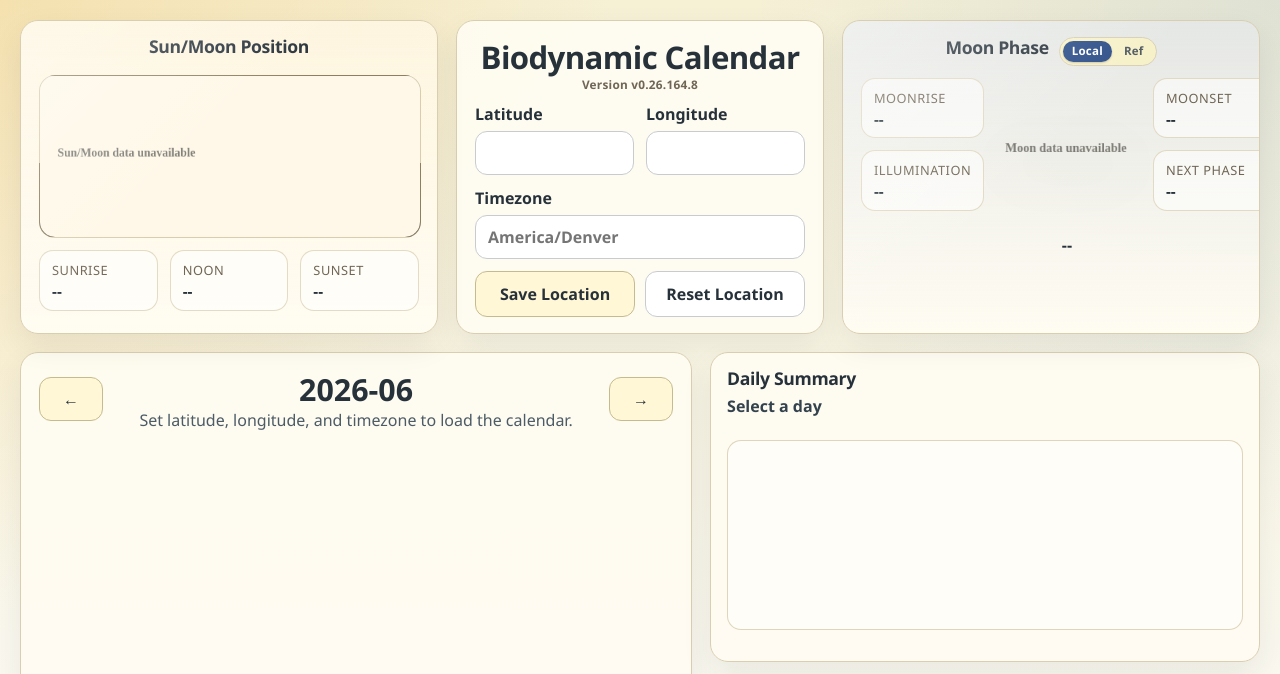
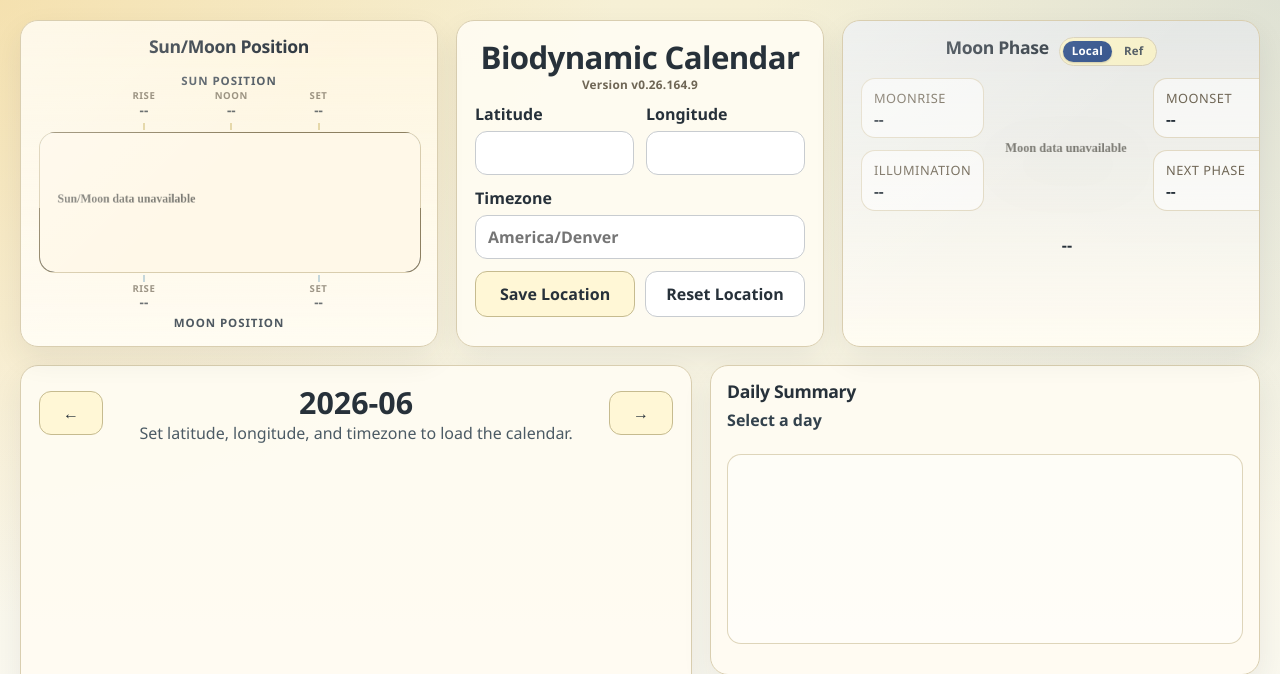
Before and after one commit to mot-yelraf/Biodynamic_Calendar, a FastAPI app: page / in a window 1280 px wide. Shown: the top 674 px of the page. Run offline with FastAPI, Linux system fonts and the light colour scheme; data that the repository does not hold is empty; some libraries are stand-ins or nearby versions.

Commit message:
Improved Sun/Moon Position card

```diff
--- a/pyproject.toml
+++ b/pyproject.toml
@@ -4,7 +4,7 @@ build-backend = "setuptools.build_meta"
 
 [project]
 name = "biodynamic-calendar"
-version = "v0.26.164.8"
+version = "v0.26.164.9"
 description = "Standalone biodynamic calendar library and local web app."
 readme = "README.md"
 requires-python = ">=3.11"
--- a/static/app.css
+++ b/static/app.css
@@ -251,6 +251,103 @@ button:disabled:hover {
 .details h2 {
   font-size: 1.1rem;
   font-weight: 800;
+}
+
+.position-chart {
+  display: grid;
+  gap: 7px;
+}
+
+.position-axis {
+  display: grid;
+  gap: 4px;
+}
+
+.position-axis-title {
+  color: #4f5961;
+  font-size: 0.72rem;
+  font-weight: 800;
+  letter-spacing: 0.08em;
+  line-height: 1;
+  text-align: center;
+  text-transform: uppercase;
+}
+
+.position-axis-track {
+  height: 34px;
+  position: relative;
+}
+
+.position-event {
+  color: #27313a;
+  height: 100%;
+  left: var(--x, 50%);
+  position: absolute;
+  top: 0;
+  width: 0;
+}
+
+.position-event::before {
+  background: rgba(39, 49, 58, 0.38);
+  content: "";
+  height: 7px;
+  left: 0;
+  position: absolute;
+  transform: translateX(-0.5px);
+  width: 1px;
+}
+
+.sun-position-event::before {
+  background: rgba(174, 139, 20, 0.56);
+  bottom: -5px;
+}
+
+.moon-position-event::before {
+  background: rgba(46, 120, 169, 0.55);
+  top: -5px;
+}
+
+.position-event-text {
+  display: grid;
+  gap: 2px;
+  min-width: 64px;
+  pointer-events: none;
+  position: absolute;
+  text-align: center;
+  top: 0;
+  transform: translateX(var(--tx, -50%));
+}
+
+.position-event-text > span {
+  color: #6f6655;
+  font-size: 0.6rem;
+  font-weight: 800;
+  letter-spacing: 0.06em;
+  line-height: 1;
+  text-transform: uppercase;
+}
+
+.position-event-text strong {
+  display: block;
+  font-size: 0.84rem;
+  line-height: 1.05;
+  white-space: nowrap;
+}
+
+.moon-position-axis .position-axis-track {
+  height: 32px;
+}
+
+.moon-position-axis .position-event-text {
+  top: 4px;
+}
+
+.moon-position-axis .position-axis-title {
+  margin-top: 1px;
+}
+
+.position-event.is-unavailable .position-event-text {
+  opacity: 0.68;
 }
 
 .sun-graph {
--- a/templates/index.html
+++ b/templates/index.html
@@ -13,11 +13,33 @@
         <div class="astro-head">
           <h2>Sun/Moon Position</h2>
         </div>
-        <canvas id="sunGraph" class="sun-graph" width="520" height="220" aria-label="24 hour Sun and Moon position graph"></canvas>
-        <div class="astro-stats sun-moon-stats">
-          <div><span>Sunrise</span><strong id="sunriseStat">--</strong></div>
-          <div><span>Noon</span><strong id="sunNoonStat">--</strong></div>
-          <div><span>Sunset</span><strong id="sunsetStat">--</strong></div>
+        <div class="position-chart">
+          <div class="position-axis sun-position-axis" aria-label="Sun Position event times">
+            <div class="position-axis-title">Sun Position</div>
+            <div class="position-axis-track">
+              <span class="position-event sun-position-event" id="sunPositionRiseMarker" style="--x: 25%; --tx: -50%;">
+                <span class="position-event-text"><span>Rise</span><strong id="sunriseStat">--</strong></span>
+              </span>
+              <span class="position-event sun-position-event" id="sunPositionNoonMarker" style="--x: 50%; --tx: -50%;">
+                <span class="position-event-text"><span>Noon</span><strong id="sunNoonStat">--</strong></span>
+              </span>
+              <span class="position-event sun-position-event" id="sunPositionSetMarker" style="--x: 75%; --tx: -50%;">
+                <span class="position-event-text"><span>Set</span><strong id="sunsetStat">--</strong></span>
+              </span>
+            </div>
+          </div>
+          <canvas id="sunGraph" class="sun-graph" width="520" height="190" aria-label="24 hour Sun and Moon position graph"></canvas>
+          <div class="position-axis moon-position-axis" aria-label="Moon Position event times">
+            <div class="position-axis-track">
+              <span class="position-event moon-position-event" id="moonPositionRiseMarker" style="--x: 25%; --tx: -50%;">
+                <span class="position-event-text"><span>Rise</span><strong id="moonAxisRiseStat">--</strong></span>
+              </span>
+              <span class="position-event moon-position-event" id="moonPositionSetMarker" style="--x: 75%; --tx: -50%;">
+                <span class="position-event-text"><span>Set</span><strong id="moonAxisSetStat">--</strong></span>
+              </span>
+            </div>
+            <div class="position-axis-title">Moon Position</div>
+          </div>
         </div>
       </section>
 
@@ -163,6 +185,7 @@
     };
     const STATUS_REFRESH_MS = 60 * 1000;
     const SUN_REDRAW_MS = 60 * 1000;
+    const SUN_GRAPH_PAD = { top: 12, right: 18, bottom: 12, left: 24 };
 
     function monthKeyFromDate(d) {
       return `${d.getFullYear()}-${String(d.getMonth() + 1).padStart(2, "0")}`;
@@ -268,6 +291,41 @@
       const d = String(value || "").match(/^(\d{4})-(\d{2})-(\d{2})$/);
       if (!d) return "--";
       return new Date(`${value}T00:00:00`).toLocaleDateString([], { month: "short", day: "numeric" });
+    }
+
+    function sunGraphAxisPercent(minute) {
+      const canvas = document.getElementById("sunGraph");
+      const w = canvas?.width || 520;
+      const innerW = Math.max(1, w - SUN_GRAPH_PAD.left - SUN_GRAPH_PAD.right);
+      const clampedMinute = Math.max(0, Math.min(1440, Number(minute)));
+      const x = SUN_GRAPH_PAD.left + ((clampedMinute / 1440) * innerW);
+      return Math.max(0, Math.min(100, (x / w) * 100));
+    }
+
+    function setPositionEvent(markerId, statId, value, fallbackMinute) {
+      const marker = document.getElementById(markerId);
+      const stat = document.getElementById(statId);
+      const minute = toMinutes(value);
+      const hasTime = Number.isFinite(minute);
+      const axisMinute = hasTime ? minute : fallbackMinute;
+      const axisPct = sunGraphAxisPercent(axisMinute);
+      if (stat) stat.textContent = formatTime(value);
+      if (!marker) return;
+      marker.style.setProperty("--x", `${axisPct.toFixed(2)}%`);
+      marker.style.setProperty("--tx", axisPct < 9 ? "0%" : (axisPct > 91 ? "-100%" : "-50%"));
+      marker.classList.toggle("is-unavailable", !hasTime);
+      const label = marker.querySelector(".position-event-text > span")?.textContent || "Event";
+      marker.setAttribute("aria-label", `${label} ${hasTime && stat ? stat.textContent : "unavailable"}`);
+    }
+
+    function updateSunMoonPositionTimes(astro) {
+      const moonRiseForAxis = astro?.moon_rise_today || astro?.moon_rise || "";
+      const moonSetForAxis = astro?.moon_set_today || astro?.moon_set || "";
+      setPositionEvent("sunPositionRiseMarker", "sunriseStat", astro?.sunrise || "", 360);
+      setPositionEvent("sunPositionNoonMarker", "sunNoonStat", astro?.sun_noon || "", 720);
+      setPositionEvent("sunPositionSetMarker", "sunsetStat", astro?.sunset || "", 1080);
+      setPositionEvent("moonPositionRiseMarker", "moonAxisRiseStat", moonRiseForAxis, 360);
+      setPositionEvent("moonPositionSetMarker", "moonAxisSetStat", moonSetForAxis, 1080);
     }
 
     function esc(value) {
@@ -421,9 +479,7 @@
     function renderAstro(astro) {
       const moonPhaseLabel = document.getElementById("moonPhaseLabel");
       if (!astro || !astro.ok) {
-        document.getElementById("sunriseStat").textContent = "--";
-        document.getElementById("sunNoonStat").textContent = "--";
-        document.getElementById("sunsetStat").textContent = "--";
+        updateSunMoonPositionTimes(null);
         document.getElementById("moonLitStat").textContent = "--";
         document.getElementById("moonRiseStat").textContent = "--";
         document.getElementById("moonSetStat").textContent = "--";
@@ -435,9 +491,7 @@
         return;
       }
       moonPhaseLabel.textContent = astro.moon_phase_label || "Moon";
-      document.getElementById("sunriseStat").textContent = formatTime(astro.sunrise);
-      document.getElementById("sunNoonStat").textContent = formatTime(astro.sun_noon);
-      document.getElementById("sunsetStat").textContent = formatTime(astro.sunset);
+      updateSunMoonPositionTimes(astro);
       document.getElementById("moonLitStat").textContent = Number.isFinite(Number(astro.moon_lit_pct)) ? `${Math.round(Number(astro.moon_lit_pct))}%` : "--";
       document.getElementById("moonRiseStat").textContent = formatTime(astro.moon_rise);
       document.getElementById("moonSetStat").textContent = formatTime(astro.moon_set);
@@ -499,7 +553,7 @@
         return;
       }
 
-      const pad = { top: 16, right: 18, bottom: 30, left: 24 };
+      const pad = SUN_GRAPH_PAD;
       const innerW = w - pad.left - pad.right;
       const pointMinute = (point) => {
         const raw = Number(point?.m);
@@ -623,20 +677,6 @@
         ctx.stroke();
       }
 
-      ctx.fillStyle = "#6d6554";
-      ctx.font = "600 12px Avenir Next";
-      ctx.textAlign = "center";
-      const drawTimeLabel = (value, fallbackMinute) => {
-        const label = formatTime(value);
-        const minute = toMinutes(value);
-        const rawX = xForMin(Number.isFinite(minute) ? minute : fallbackMinute);
-        const labelWidth = ctx.measureText(label).width;
-        const x = Math.max(pad.left + (labelWidth / 2), Math.min(w - pad.right - (labelWidth / 2), rawX));
-        ctx.fillText(label, x, h - 8);
-      };
-      drawTimeLabel(astro.sunrise, 360);
-      drawTimeLabel(astro.sun_noon, 720);
-      drawTimeLabel(astro.sunset, 1080);
       ctx.textAlign = "start";
       const moonDec = Number(astro.moon_declination);
       const source = String(astro.moon_position_source || "").trim();
```
Also changed, not shown: tests/test_sensorius_parity.py (+6 -0 lines).
